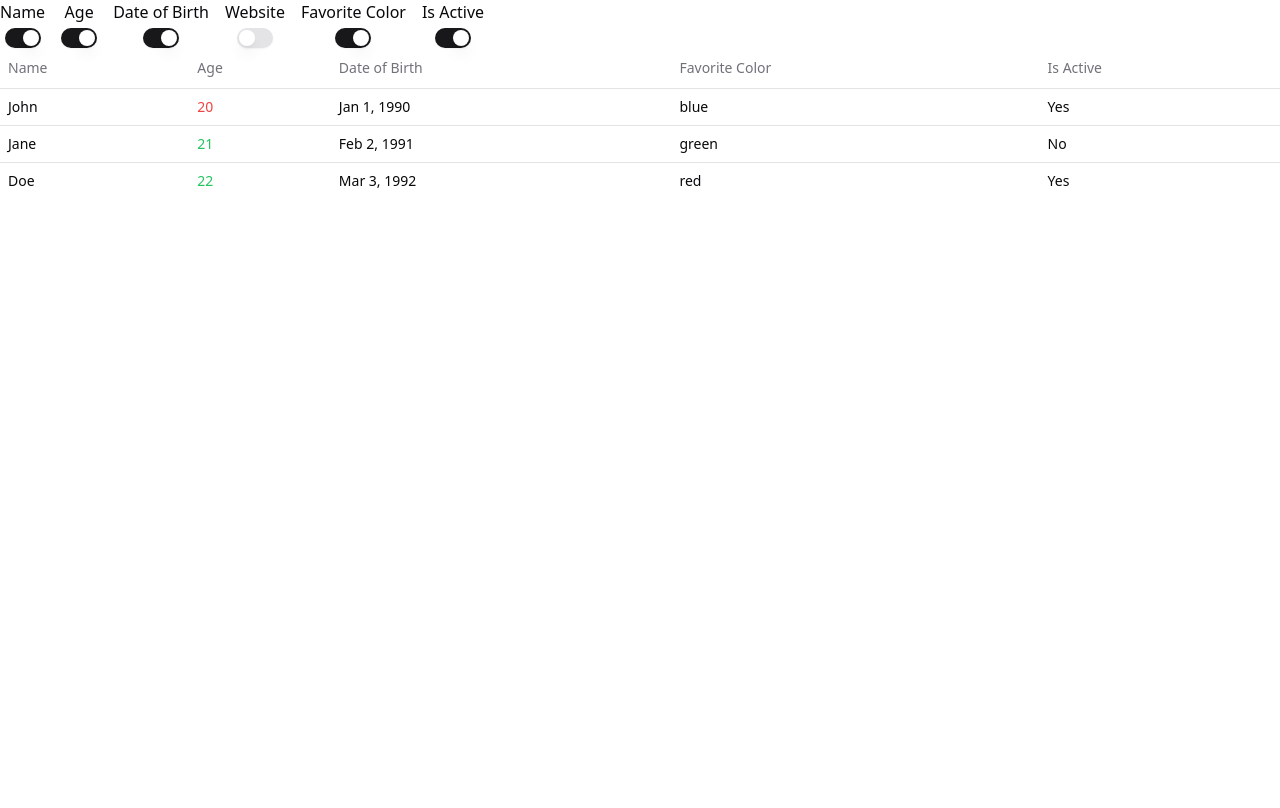
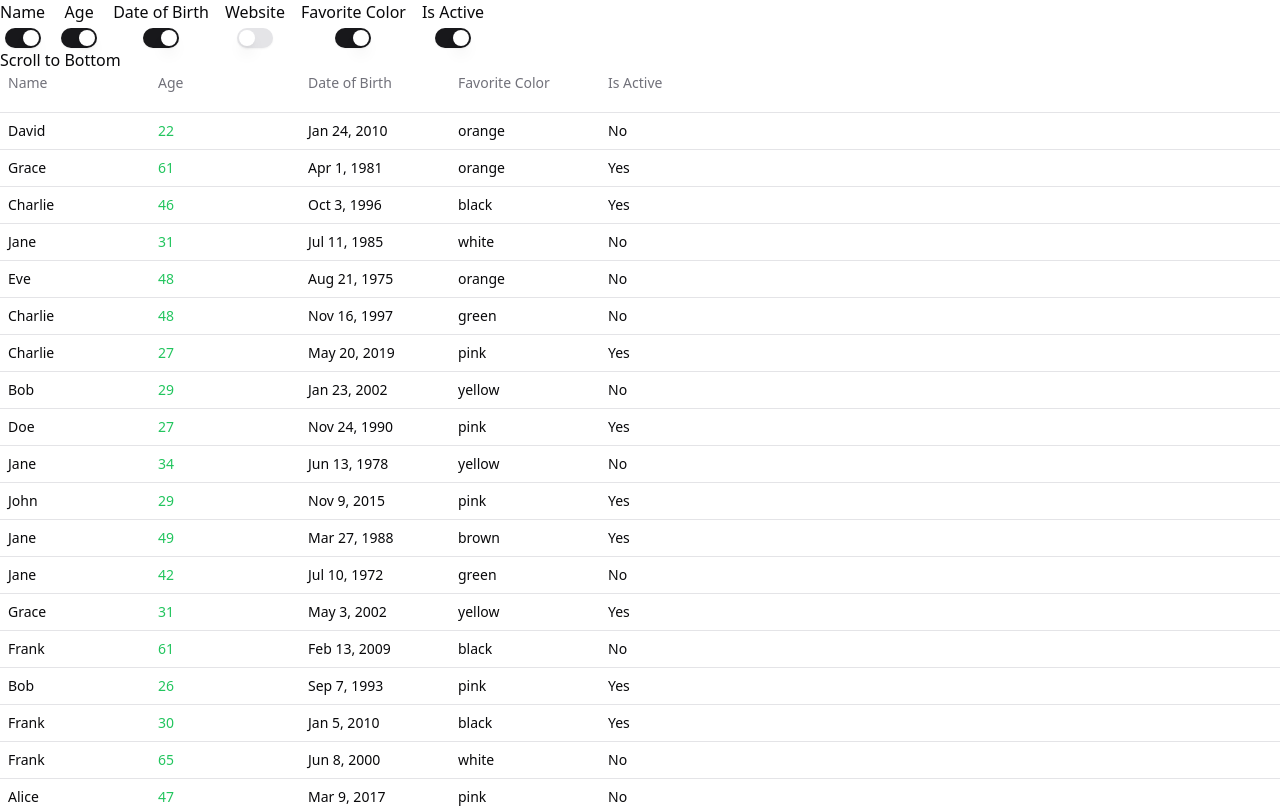
Before and after one commit to theianjones/shadcn-tanstack-table, a React (Vite) app: page / in a window 1280 px wide. Shown: the top 808 px of the page. Built offline with nearby package versions, Linux system fonts and the light colour scheme.

Commit message:
virtualize them rows (#4)

```diff
--- a/package.json
+++ b/package.json
@@ -12,6 +12,7 @@
   "dependencies": {
     "@radix-ui/react-switch": "^1.1.2",
     "@tanstack/react-table": "^8.20.5",
+    "@tanstack/react-virtual": "^3.11.2",
     "class-variance-authority": "^0.7.1",
     "clsx": "^2.1.1",
     "lucide-react": "^0.468.0",
--- a/src/App.tsx
+++ b/src/App.tsx
@@ -1,9 +1,13 @@
 import { Table, TableHeader, TableHead, TableBody, TableRow, TableCell } from "@/components/ui/table"
+import { Switch } from "./components/ui/switch"
+import { flexRender, createColumnHelper, useReactTable, getCoreRowModel } from "@tanstack/react-table"
+import { cn } from "@/lib/utils"
+import { useWindowVirtualizer } from "@tanstack/react-virtual"
 
-import { flexRender, createColumnHelper, useReactTable, getCoreRowModel, VisibilityState } from "@tanstack/react-table"
-import { cn } from "@/lib/utils"
-import { useState } from "react"
-import { Switch } from "./components/ui/switch"
+import { generateData } from "./data"
+
+const data = generateData()
+
 const columnHelper = createColumnHelper<{
   name: string
   age: number
@@ -17,7 +21,7 @@ const columns = [
   columnHelper.accessor("name", { header: "Name", cell: (cell) => <p className="capitalize">{cell.getValue()}</p> }),
   columnHelper.accessor("age", { header: "Age", cell: (cell) => {
     const age = cell.getValue()
-    return (<p className={cn(age > 20 ? "text-green-500" : "text-red-500")}>{age}</p>)
+    return (<p className={cn(typeof age === 'number' && age > 20 ? "text-green-500" : "text-red-500")}>{age}</p>)
   } }),
   columnHelper.accessor("dateOfBirth", { header: "Date of Birth", cell: (cell) => {
     const dateFormatter = new Intl.DateTimeFormat("en-US", { dateStyle: "medium" })
@@ -34,12 +38,6 @@ const columns = [
   } }),
 ]
 
-const data = [
-  { name: "john", age: 20, dateOfBirth: "1990-01-01", website: "https://www.google.com", favoriteColor: "blue", isActive: true },
-  { name: "Jane", age: 21, dateOfBirth: "1991-02-02", website: "https://www.google.com", favoriteColor: "green", isActive: false },
-  { name: "Doe", age: 22, dateOfBirth: "1992-03-03", website: "https://www.google.com", favoriteColor: "red", isActive: true },
-]
-
 function App() {
   const table = useReactTable({
     data: data,
@@ -51,6 +49,16 @@ function App() {
       }
     }
   })
+
+  const rowVirtualizer = useWindowVirtualizer({
+    count: table.getRowCount(),
+    estimateSize: () => 37,
+    overscan: 5,
+  })
+
+  const virtualRows = rowVirtualizer.getVirtualItems()
+  const tableRows = table.getRowModel().rows
+
   return (
     <>
     <div className="flex gap-4">
@@ -66,30 +74,35 @@ function App() {
         </div>
       ))}
     </div>
-    <Table>
+    <button onClick={() => rowVirtualizer.scrollToIndex(data.length - 1)}>Scroll to Bottom</button>
+    <Table aria-rowcount={data.length}>
       <TableHeader>
         {table.getHeaderGroups().map((headerGroup) => (
-          <TableRow key={headerGroup.id}>
+          <TableRow key={headerGroup.id} className="flex w-full">
             {headerGroup.headers.map((header) => (
-              <TableHead key={header.id}>
+              <TableHead key={header.id} className="w-full" style={{ width: `${header.getSize()}px` }}>
                 {flexRender(header.column.columnDef.header, header.getContext())}
               </TableHead>
             ))}
           </TableRow>
         ))}
       </TableHeader>
-      <TableBody>
-        {table.getRowModel().rows.map((row) => (
-          <TableRow key={row.id}>
-            {row.getVisibleCells().map((cell) => (
-              <TableCell key={cell.id} data-label={cell.column.columnDef.header}>
+      <TableBody className="relative w-full" style={{ height: `${rowVirtualizer.getTotalSize()}px` }}>
+        {virtualRows.map((virtualRow) => {
+          const row = tableRows[virtualRow.index]
+          return (
+            <TableRow key={virtualRow.key} className="absolute flex w-full" style={{ transform: `translateY(${virtualRow.start}px)` }}>
+              {row.getVisibleCells().map((cell) => (
+                <TableCell key={cell.id} data-label={cell.column.columnDef.header} style={{ width: `${cell.column.getSize()}px` }}>
                 {flexRender(cell.column.columnDef.cell, cell.getContext())}
               </TableCell>
             ))}
-          </TableRow>
-        ))}
+            </TableRow>
+          )
+        })}
         </TableBody>
       </Table>
+      <button onClick={() => rowVirtualizer.scrollToIndex(0)}>Scroll to Top</button>
     </>
   )
 }
--- /dev/null
+++ b/src/data.tsx
@@ -0,0 +1,24 @@
+export const generateData = () => {
+  const names = ["John", "Jane", "Doe", "Alice", "Bob", "Charlie", "David", "Eve", "Frank", "Grace"];
+  const colors = ["red", "blue", "green", "yellow", "purple", "orange", "pink", "brown", "black", "white"];
+  const websites = ["google.com", "facebook.com", "twitter.com", "github.com", "linkedin.com"];
+
+  const data = [];
+
+  for (let i = 0; i < 10000; i++) {
+    const randomDate = new Date(1970 + Math.floor(Math.random() * 50),
+                              Math.floor(Math.random() * 12),
+                              Math.floor(Math.random() * 28) + 1);
+
+    data.push({
+      name: names[Math.floor(Math.random() * names.length)],
+      age: Math.floor(Math.random() * 50) + 18, // Ages 18-67
+      dateOfBirth: randomDate.toISOString().split('T')[0],
+      website: `https://www.${websites[Math.floor(Math.random() * websites.length)]}`,
+      favoriteColor: colors[Math.floor(Math.random() * colors.length)],
+      isActive: Math.random() > 0.5
+    });
+  }
+
+  return data;
+};
```
Also changed, not shown: 1 other file (tests, documents, lock files or other folders).
